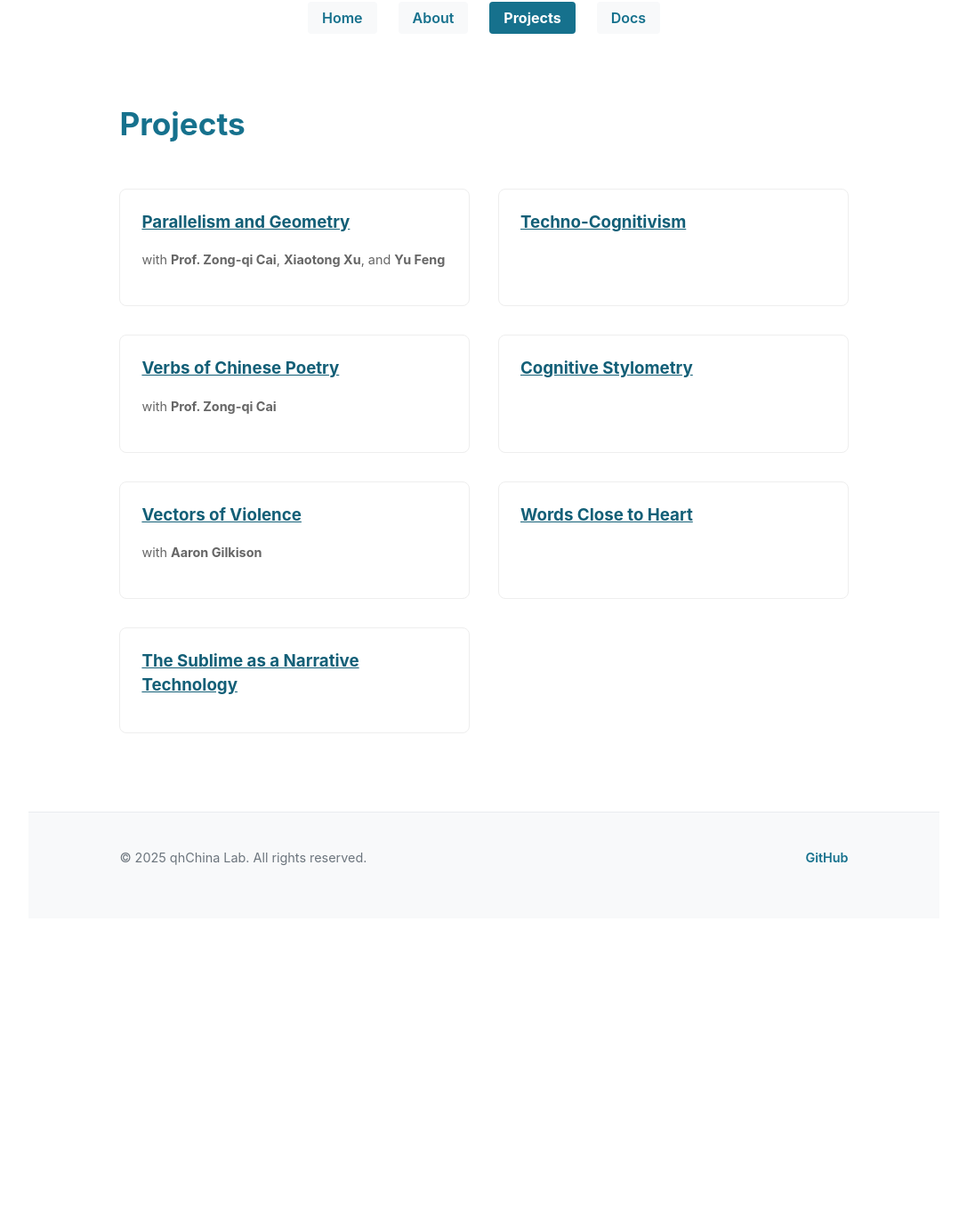
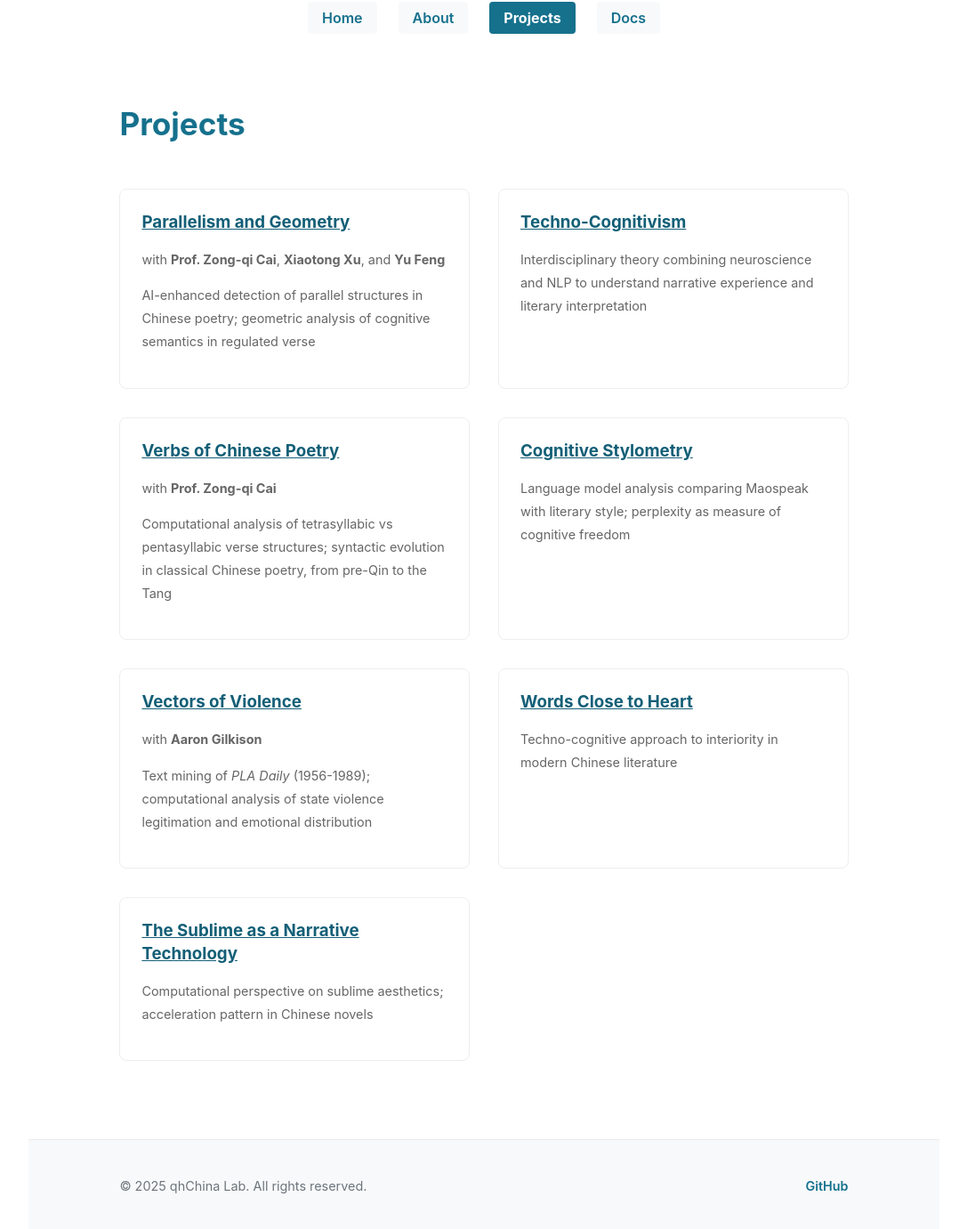
Before and after one commit to mcjkurz/qhchina, a Jekyll site: the page built from docs/projects/index.md, in a window 1280 px wide and 1400 px high, scrolled down 483 px. Shown: the top 1381 px of the window at 89% size, without its empty margins (96-1183 px from the left). Built offline with Jekyll 4.4.1, drawn with Linux system fonts in a browser that asks for light colours; before the commit the page ends 1515 px from its top, so only the background shows below that.

Commit message:
webpage small changes

```diff
--- a/docs/projects/index.md
+++ b/docs/projects/index.md
@@ -40,25 +40,32 @@ permalink: /projects/
     <div class="project-card">
         <h3><a href="{{ site.baseurl }}/projects/parallelism-geometry/">Parallelism and Geometry</a></h3>
         <p>with <strong>Prof. Zong-qi Cai</strong>, <strong>Xiaotong Xu</strong>, and <strong>Yu Feng</strong></p>
+        <p>AI-enhanced detection of parallel structures in Chinese poetry; geometric analysis of cognitive semantics in regulated verse</p>
     </div>
     <div class="project-card">
         <h3><a href="{{ site.baseurl }}/projects/techno-cognitivism">Techno-Cognitivism</a></h3>
+        <p>Interdisciplinary theory combining neuroscience and NLP to understand narrative experience and literary interpretation</p>
     </div>
     <div class="project-card">
         <h3><a href="{{ site.baseurl }}/projects/verbs-chinese-poetry/">Verbs of Chinese Poetry</a></h3>
         <p>with <strong>Prof. Zong-qi Cai</strong></p>
+        <p>Computational analysis of tetrasyllabic vs pentasyllabic verse structures; syntactic evolution in classical Chinese poetry, from pre-Qin to the Tang</p>
     </div>
     <div class="project-card">
         <h3><a href="{{ site.baseurl }}/projects/cognitive-stylometry/">Cognitive Stylometry</a></h3>
+        <p>Language model analysis comparing Maospeak with literary style; perplexity as measure of cognitive freedom</p>
     </div>
     <div class="project-card">
         <h3><a href="{{ site.baseurl }}/projects/vectors-of-violence/">Vectors of Violence</a></h3>
         <p>with <strong>Aaron Gilkison</strong></p>
+        <p>Text mining of <i>PLA Daily</i> (1956-1989); computational analysis of state violence legitimation and emotional distribution</p>
     </div>
     <div class="project-card">
         <h3><a href="{{ site.baseurl }}/projects/words-close-to-heart/">Words Close to Heart</a></h3>
+        <p>Techno-cognitive approach to interiority in modern Chinese literature</p>
     </div>
     <div class="project-card">
         <h3><a href="{{ site.baseurl }}/projects/sublime-narrative/">The Sublime as a Narrative Technology</a></h3>
+        <p>Computational perspective on sublime aesthetics; acceleration pattern in Chinese novels</p>
     </div>
 </div>
```
